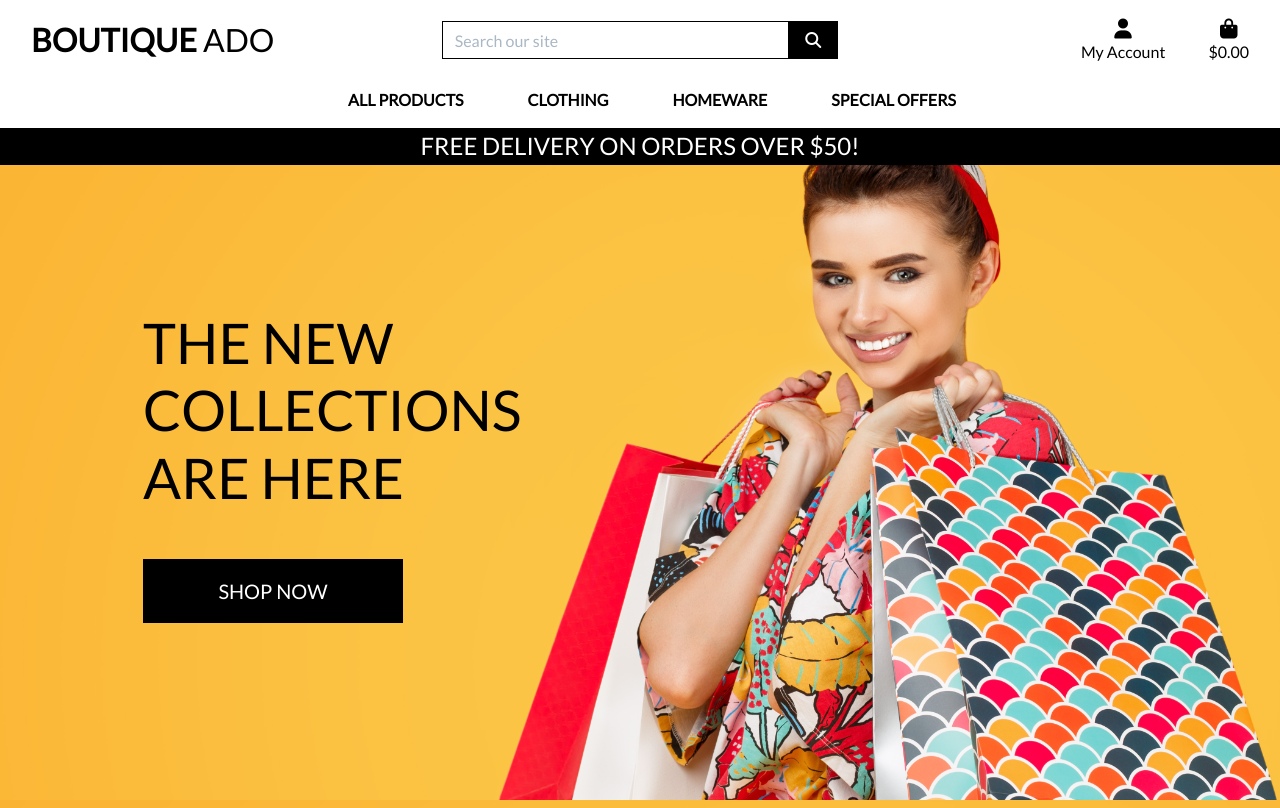
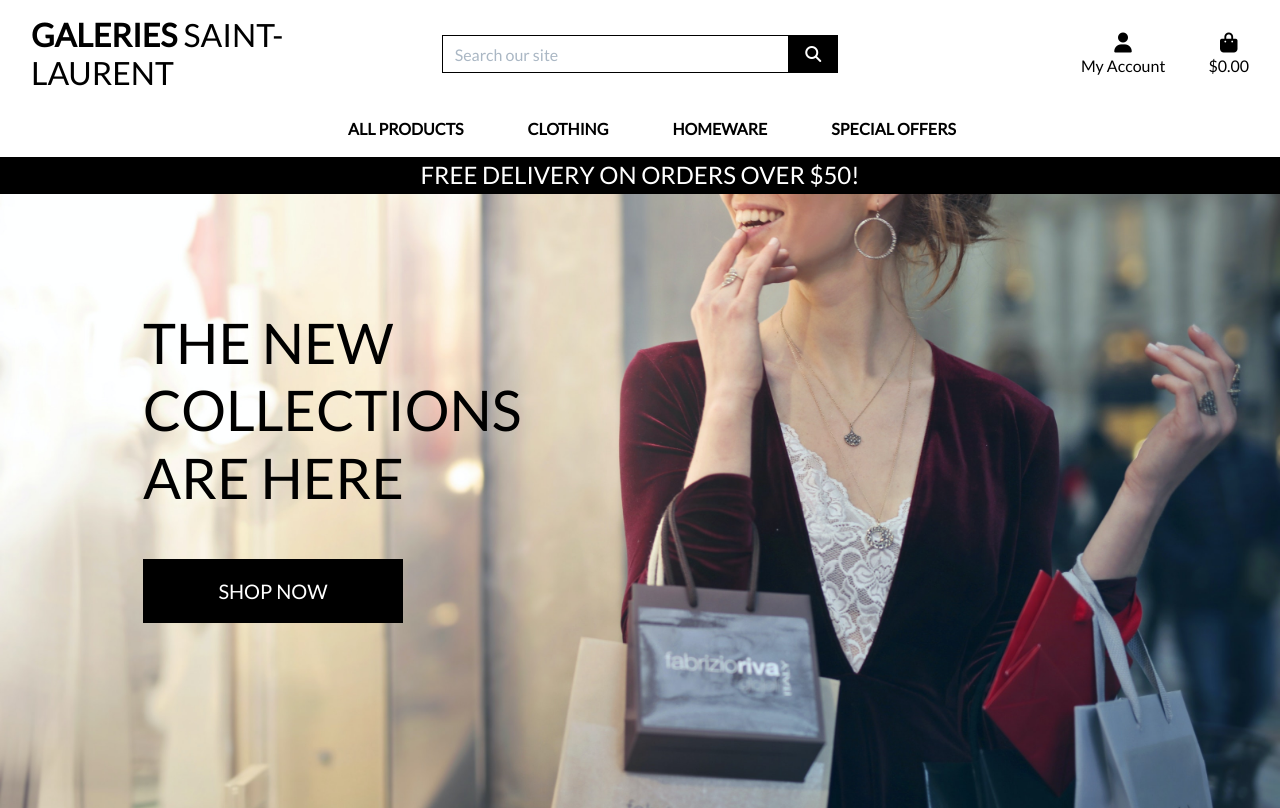
Before and after one commit to joanavrsilva/botique-ado, a Django app: page / in a window 1280 px wide. Run offline with Django 3.2, Linux system fonts and the light colour scheme; some libraries are stand-ins or nearby versions.

Commit message:
Final changes

```diff
--- a/checkout/templates/checkout/confirmation_emails/confirmation_email_subject.txt
+++ b/checkout/templates/checkout/confirmation_emails/confirmation_email_subject.txt
@@ -1 +1 @@
-Boutique Ado Confirmation for Order Number {{ order.order_number }}
+Galeries Saint-Laurent Confirmation for Order Number {{ order.order_number }}
--- a/static/css/base.css
+++ b/static/css/base.css
@@ -3,7 +3,7 @@ html {
 }
 
 body {
-    background: url('/media/homepage_background_cropped.jpg') no-repeat center center fixed;
+    background: url('/media/pexels-andrea-piacquadio-975250.jpg') no-repeat center center fixed;
     background-size: cover;
     height: calc(100vh - 164px);
     color: #555;
--- a/templates/base.html
+++ b/templates/base.html
@@ -34,14 +34,14 @@
     {% block extra_js %}
     {% endblock %}
 
-    <title>Boutique Ado {% block extra_title %}{% endblock %}</title>
+    <title> Galeries Saint-Laurent {% block extra_title %}{% endblock %}</title>
   </head>
   <body>
     <header class="container-fluid fixed-top">
         <div id="topnav" class="row bg-white pt-lg-2 d-none d-lg-flex">
             <div class="col-12 col-lg-4 my-auto py-1 py-lg-0 text-center text-lg-left">
                 <a href="{% url 'home' %}" class="nav-link main-logo-link">
-                    <h2 class="logo-font text-black my-0"><strong>Boutique</strong> Ado</h2>
+                    <h2 class="logo-font text-black my-0"><strong>Galeries</strong> Saint-Laurent</h2>
                 </a>
             </div>
             <div class="col-12 col-lg-4 my-auto py-1 py-lg-0">
```
Also changed, not shown: media/pexels-andrea-piacquadio-975250.jpg (added).
